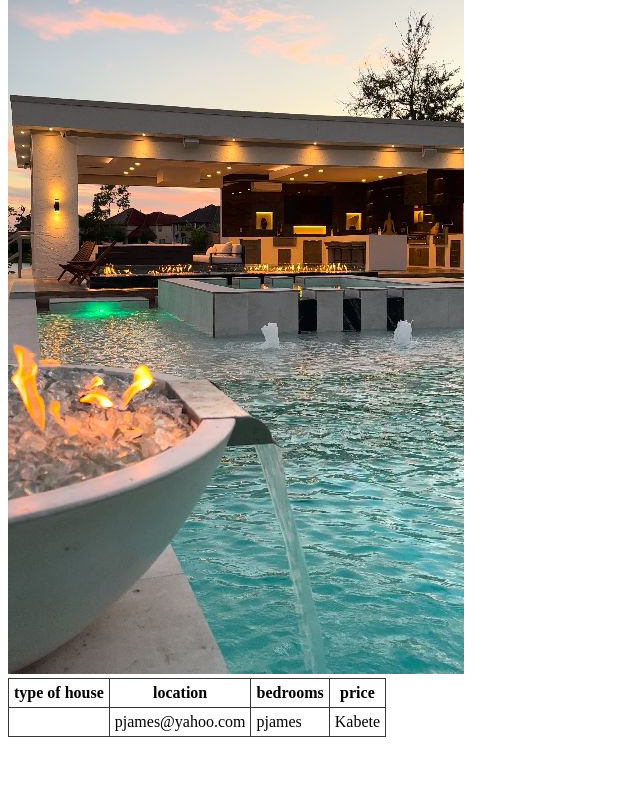
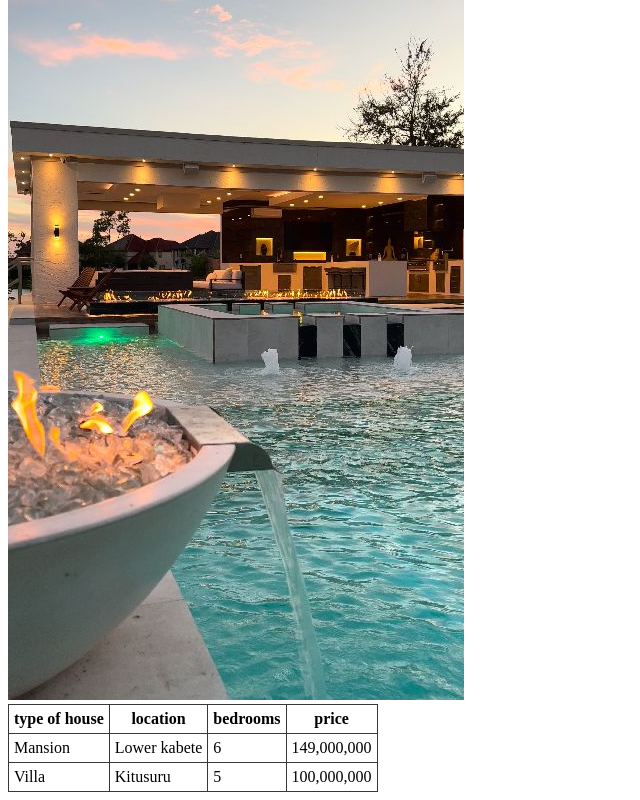
Before and after one commit to derbymuchiri/Test4, a plain HTML site: page index.html in a window 1280 px wide. Shown: the part 351-1151 px from the top of the page, without its empty margins (0-640 px from the left). Before the commit the page ends 1096 px from the top, so only its background shows below. Drawn offline with Linux system fonts and the light colour scheme.

```diff
--- a/index.html
+++ b/index.html
@@ -6,6 +6,8 @@
     <title>Document</title>
 </head>
 <body>
+
+<a href="./">home</a> | <a href="about.html">about Us</a> | <a href="people.html">people</a> | <a href="forms.html">forms</a>
     <h1>REAL ESTATE HOUSES </h1>
     <h2>Luxurious houses  part 1</h2>
     <p>Step into the opulent interior of this million-dollar mansion and be enveloped by sheer luxury
@@ -27,11 +29,17 @@
                 <th>price</th>
             </tr>
             <tr>
-                <td></td>
-                <td>pjames@yahoo.com</td>
-                <td>pjames</td>
-                <td>Kabete</td>
+                <td>Mansion</td>
+                <td>Lower kabete</td>
+                <td>6</td>
+                <td>149,000,000</td>
 
+            </tr>
+            <tr>
+                <td>Villa</td>
+                <td>Kitusuru</td>
+                <td>5</td>
+                <td>100,000,000</td>
             </tr>
            </table>
 </body>
```
